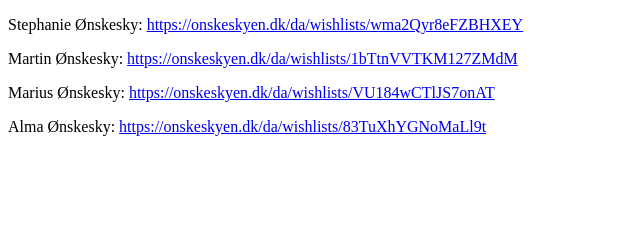
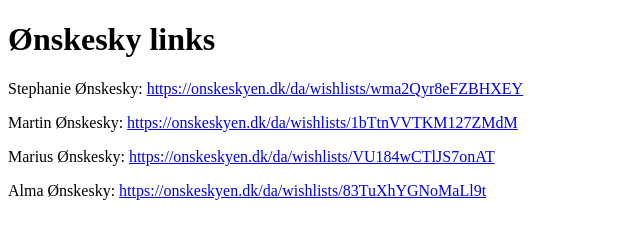
Before and after one commit to Zebotxd/nemler, a plain HTML site: page index.html in a window 1280 px wide. Shown: the whole page, without its empty margins (0-640 px from the left). Drawn offline with Linux system fonts and the light colour scheme.

Commit message:
Update index.html

```diff
--- a/index.html
+++ b/index.html
@@ -6,6 +6,7 @@
     <title>Ønskesky Links</title>
 </head>
 <body>
+    <h1>Ønskesky links</h1>
     <p>Stephanie Ønskesky: <a href="https://onskeskyen.dk/da/wishlists/wma2Qyr8eFZBHXEY">https://onskeskyen.dk/da/wishlists/wma2Qyr8eFZBHXEY</a></p>
     <p>Martin Ønskesky: <a href="https://onskeskyen.dk/da/wishlists/1bTtnVVTKM127ZMdM">https://onskeskyen.dk/da/wishlists/1bTtnVVTKM127ZMdM</a></p>
     <p>Marius Ønskesky: <a href="https://onskeskyen.dk/da/wishlists/VU184wCTlJS7onAT">https://onskeskyen.dk/da/wishlists/VU184wCTlJS7onAT</a></p>
```
